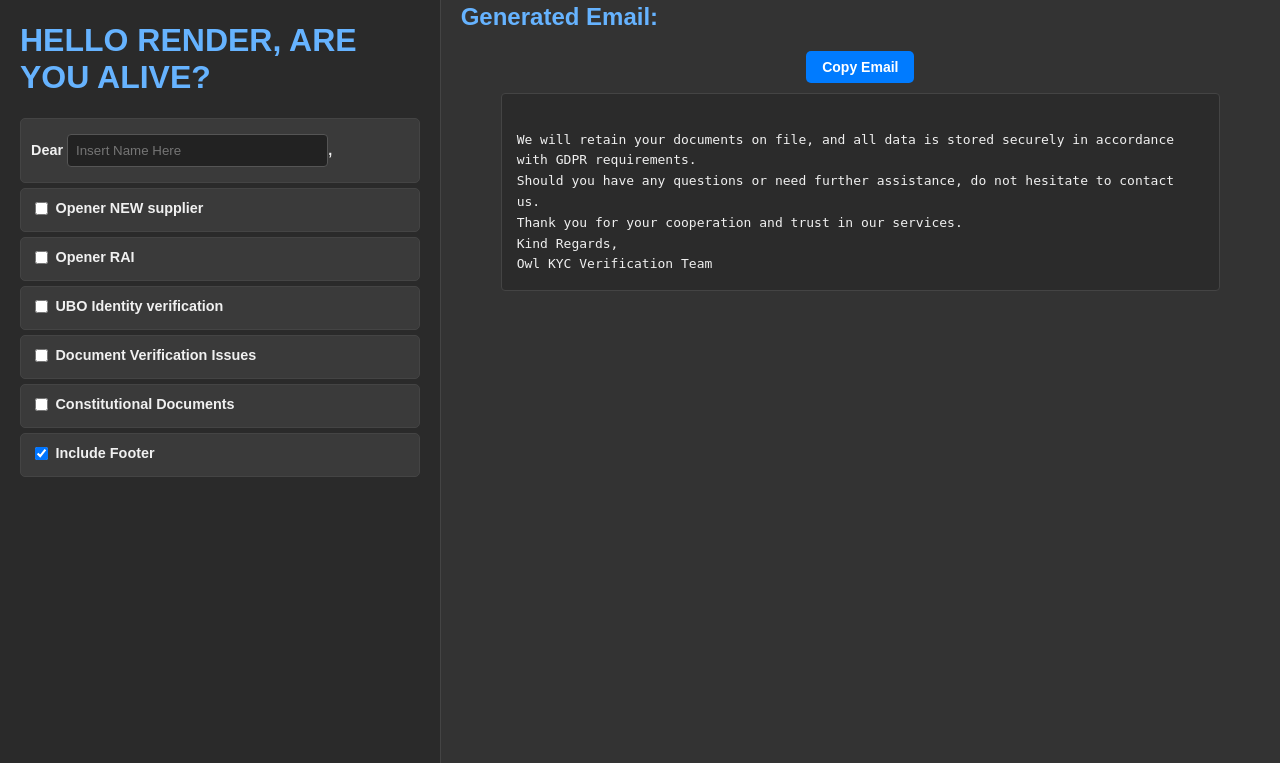
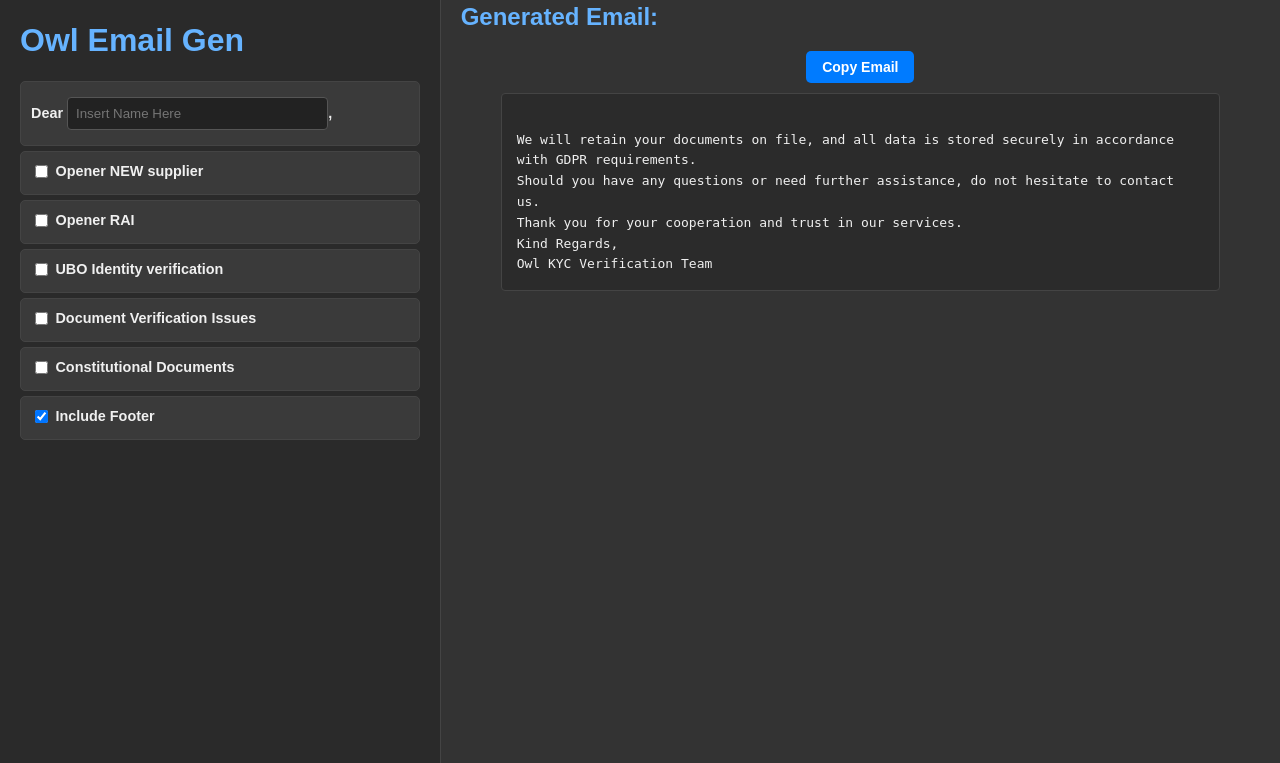
Before and after one commit to nturka/email-gen-final, a Flask app: page / in a window 1280 px wide. Shown: the part 37-800 px from the top of the page. Run offline with Flask 3, Linux system fonts and the light colour scheme; a user stored in the database is signed in.

Commit message:
docs: Update main page title

```diff
--- a/templates/main.html
+++ b/templates/main.html
@@ -124,7 +124,7 @@
             {% endif %}
         {% endwith %}
 
-        <h1>HELLO RENDER, ARE YOU ALIVE?</h1>
+        <h1>Owl Email Gen</h1>
         <form id="emailForm">
 
             <div class="section-header">
```
